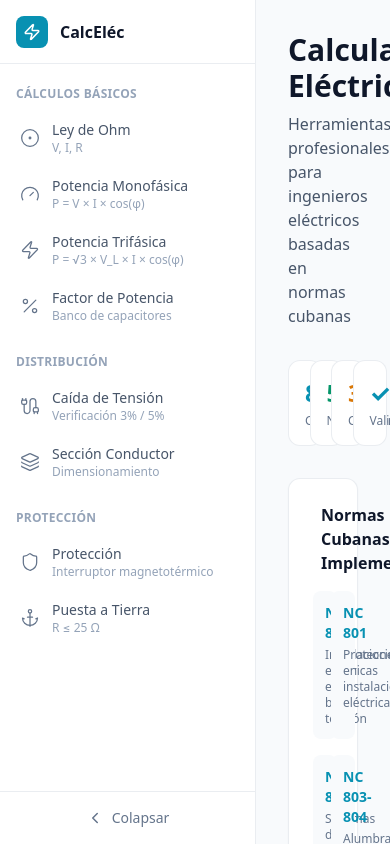
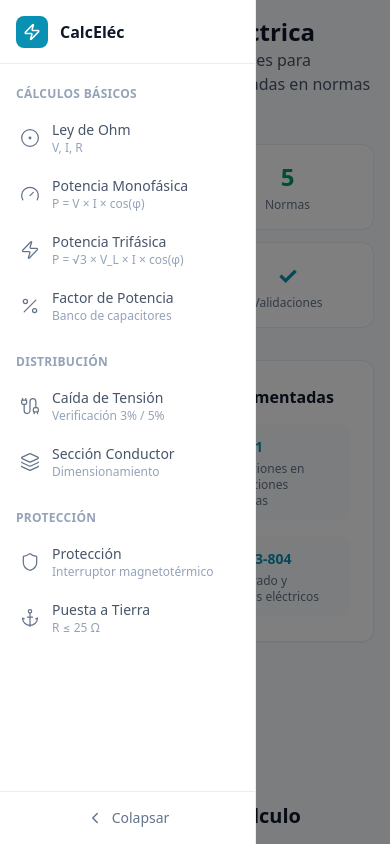
Before and after one commit to ogarridojimenez/calculadora-electrica, a Next.js app: page / in a window 390 px wide. Built offline with nearby package versions, Linux system fonts and the light colour scheme.

Commit message:
fix: add responsive design for mobile devices

```diff
--- a/app/layout.tsx
+++ b/app/layout.tsx
@@ -17,6 +17,12 @@ export const metadata: Metadata = {
   description: "Herramienta de cálculo eléctrico basada en normas cubanas (NC 800, NC 801, NC 802, NC 803, NC 804)",
 };
 
+export const viewport = {
+  width: "device-width",
+  initialScale: 1,
+  maximumScale: 1,
+};
+
 export default function RootLayout({
   children,
 }: Readonly<{
--- a/components/Calculator.tsx
+++ b/components/Calculator.tsx
@@ -147,11 +147,19 @@ export default function Calculator() {
 
   return (
     <div className="flex h-screen bg-[var(--surface-base)]">
+      {/* Sidebar Overlay para móvil */}
+      {sidebarOpen && (
+        <div
+          className="fixed inset-0 bg-black/50 z-20 lg:hidden"
+          onClick={() => setSidebarOpen(false)}
+        />
+      )}
+
       {/* Sidebar */}
       <aside
         className={`${
           sidebarOpen ? "w-64" : "w-16"
-        } bg-[var(--surface-raised)] border-r border-[var(--border-default)] flex flex-col transition-all duration-200`}
+        } fixed lg:relative z-30 lg:z-auto h-full bg-[var(--surface-raised)] border-r border-[var(--border-default)] flex flex-col transition-all duration-200`}
       >
         {/* Header */}
         <div className="h-16 border-b border-[var(--border-default)] flex items-center px-4">
@@ -233,8 +241,8 @@ export default function Calculator() {
       </aside>
 
       {/* Main Content */}
-      <main className="flex-1 overflow-y-auto">
-        <div className="max-w-4xl mx-auto p-8">
+      <main className="flex-1 overflow-y-auto lg:ml-0">
+        <div className="max-w-4xl mx-auto p-4 sm:p-6 lg:p-8">
           {calculoActivo ? (
             <div className="animate-fade-in">
               {/* Breadcrumb */}
@@ -284,17 +292,25 @@ export default function Calculator() {
           ) : (
             <div className="animate-fade-in">
               {/* Header */}
-              <div className="mb-8">
-                <h1 className="text-3xl font-bold text-[var(--text-primary)] mb-2">
-                  Calculadora Eléctrica
-                </h1>
-                <p className="text-[var(--text-secondary)]">
-                  Herramientas profesionales para ingenieros eléctricos basadas en normas cubanas
-                </p>
+              <div className="mb-6 sm:mb-8 flex items-center gap-3">
+                <button
+                  onClick={() => setSidebarOpen(!sidebarOpen)}
+                  className="lg:hidden p-2 rounded-md hover:bg-[var(--surface-base)] text-[var(--text-secondary)]"
+                >
+                  <Menu size={20} />
+                </button>
+                <div>
+                  <h1 className="text-2xl sm:text-3xl font-bold text-[var(--text-primary)]">
+                    Calculadora Eléctrica
+                  </h1>
+                  <p className="text-[var(--text-secondary)]">
+                    Herramientas profesionales para ingenieros eléctricos basadas en normas cubanas
+                  </p>
+                </div>
               </div>
 
               {/* Quick Stats */}
-              <div className="grid grid-cols-4 gap-4 mb-8">
+              <div className="grid grid-cols-2 sm:grid-cols-4 gap-3 sm:gap-4 mb-8">
                 {[
                   { label: "Cálculos", value: "8", color: "var(--electric-cyan)" },
                   { label: "Normas", value: "5", color: "var(--ground-green)" },
```
